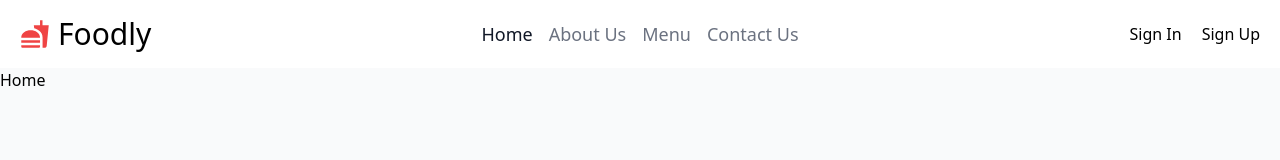
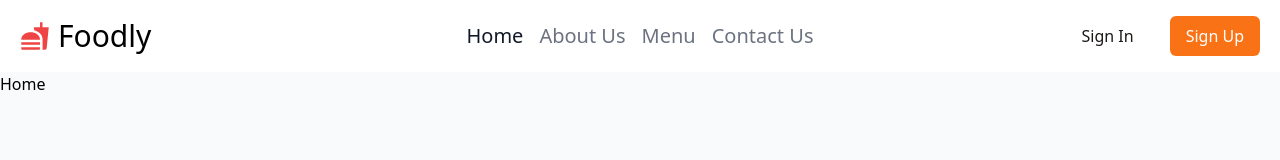
Before and after one commit to NegatiV-64/foodly, a Next.js app in the folder frontend-foodly/: page / in a window 1280 px wide. Shown: the top 160 px of the page. Built offline with nearby package versions, Linux system fonts and the light colour scheme; no server answers.

Commit message:
FRONTEND: polishes the layout of the app

```diff
--- /dev/null
+++ b/frontend-foodly/src/components/ui/Button/Button.tsx
@@ -0,0 +1,83 @@
+/* eslint-disable react/button-has-type */
+import { cn } from '@/utils/cn.util';
+import type { ComponentPropsWithoutRef, ReactNode } from 'react';
+import { forwardRef } from 'react';
+
+export const Button = forwardRef<HTMLButtonElement, ButtonProps>(
+    ({ children, className, disabled, onClick,
+        startIcon, endIcon, loading = false,
+        size = 'medium', color = 'default', variant = 'contained',
+        type = 'button', ...props
+    }, ref) => {
+        return (
+            <button
+                ref={ref}
+                onClick={onClick}
+                disabled={disabled === true || loading === true}
+                className={cn(
+                    'rounded-md inline-flex items-center justify-center gap-1 touch-manipulation will-change-[background,_box-shadow] select-none h-min text-center no-underline transform-none border-none outline-none duration-200',
+                    'hover:scale-95',
+                    'disabled:bg-neutral-400 disabled:hover:cursor-not-allowed',
+                    {
+                        'px-3 py-2 text-sm': size === 'small',
+                        'px-4 py-2 text-base': size === 'medium',
+                        'px-5 py-2 text-lg': size === 'large',
+                    },
+                    {
+                        'bg-orange-500 text-white border-orange-500 hover:bg-orange-600': color === 'default',
+                        'bg-emerald-500 text-white border-emerald-500 hover:bg-emerald-600 focus:shadow-emerald-100': color === 'success',
+                        'bg-amber-500 text-white border-amber-500 hover:bg-amber-600 focus:shadow-amber-100': color === 'warning',
+                        'bg-red-600 text-white border-red-600 hover:bg-red-700 focus:shadow-red-100': color === 'error',
+                    },
+                    {
+                        'border': variant === 'contained',
+                        'border bg-transparent': variant === 'outlined',
+                        'border border-transparent bg-transparent hover:bg-transparent': variant === 'text',
+                    },
+                    className
+                )}
+                type={type ?? 'button'}
+                {...props}
+            >
+                {
+                    loading === true &&
+                    <svg
+                        aria-hidden="true"
+                        role="status"
+                        className="mr-2 inline h-4 w-4 animate-spin text-gray-200"
+                        viewBox="0 0 100 101"
+                        fill="none"
+                        xmlns="http://www.w3.org/2000/svg"
+                    >
+                        <path d="M100 50.5908C100 78.2051 77.6142 100.591 50 100.591C22.3858 100.591 0 78.2051 0 50.5908C0 22.9766 22.3858 0.59082 50 0.59082C77.6142 0.59082 100 22.9766 100 50.5908ZM9.08144 50.5908C9.08144 73.1895 27.4013 91.5094 50 91.5094C72.5987 91.5094 90.9186 73.1895 90.9186 50.5908C90.9186 27.9921 72.5987 9.67226 50 9.67226C27.4013 9.67226 9.08144 27.9921 9.08144 50.5908Z" fill="currentColor" />
+                        <path d="M93.9676 39.0409C96.393 38.4038 97.8624 35.9116 97.0079 33.5539C95.2932 28.8227 92.871 24.3692 89.8167 20.348C85.8452 15.1192 80.8826 10.7238 75.2124 7.41289C69.5422 4.10194 63.2754 1.94025 56.7698 1.05124C51.7666 0.367541 46.6976 0.446843 41.7345 1.27873C39.2613 1.69328 37.813 4.19778 38.4501 6.62326C39.0873 9.04874 41.5694 10.4717 44.0505 10.1071C47.8511 9.54855 51.7191 9.52689 55.5402 10.0491C60.8642 10.7766 65.9928 12.5457 70.6331 15.2552C75.2735 17.9648 79.3347 21.5619 82.5849 25.841C84.9175 28.9121 86.7997 32.2913 88.1811 35.8758C89.083 38.2158 91.5421 39.6781 93.9676 39.0409Z" fill="#7acbc1" />
+                    </svg>
+                }
+                {
+                    startIcon !== undefined && loading === false &&
+                    <span className={'flex items-center justify-center'}>
+                        {startIcon}
+                    </span>
+                }
+                {children}
+                {
+                    endIcon !== undefined && loading === false &&
+                    <span className={'flex items-center justify-center'}>
+                        {endIcon}
+                    </span>
+                }
+            </button>
+        );
+    }
+);
+
+Button.displayName = 'Button';
+
+type ButtonProps = ComponentPropsWithoutRef<'button'> & {
+    size?: 'small' | 'medium' | 'large';
+    startIcon?: ReactNode;
+    endIcon?: ReactNode;
+    variant?: 'contained' | 'outlined' | 'text';
+    color?: 'default' | 'success' | 'warning' | 'error';
+    loading?: boolean;
+};
--- /dev/null
+++ b/frontend-foodly/src/components/ui/Button/index.ts
@@ -0,0 +1 @@
+export { Button } from './Button';
--- a/frontend-foodly/src/layout/Header/Navigation.tsx
+++ b/frontend-foodly/src/layout/Header/Navigation.tsx
@@ -20,7 +20,7 @@ export const Navigation = () => {
                     links.map(({ href, label }) => (
                         <li key={href}>
                             <Link className={cn(
-                                'text-gray-500 text-lg font-medium hover:text-gray-900 focus:outline-none focus:ring-2 focus:ring-indigo-500 focus:ring-offset-2',
+                                'text-gray-500 text-xl font-medium hover:text-gray-900 focus:outline-none focus:ring-2 focus:ring-indigo-500 focus:ring-offset-2',
                                 {
                                     'text-gray-900': isActive(href),
                                 }
--- a/frontend-foodly/src/layout/Header/Profile.tsx
+++ b/frontend-foodly/src/layout/Header/Profile.tsx
@@ -1,3 +1,4 @@
+import { Button } from '@/components/ui/Button';
 import { useAuth } from '@/context/auth/auth.context';
 import { Fragment } from 'react';
 
@@ -17,12 +18,12 @@ export const Profile = () => {
                     )
                     : (
                         <div className='flex items-center justify-end gap-5'>
-                            <span>
+                            <Button className='text-stone-900' variant='text'>
                                 Sign In
-                            </span>
-                            <span>
+                            </Button>
+                            <Button>
                                 Sign Up
-                            </span>
+                            </Button>
                         </div>
                     )
             }
```
